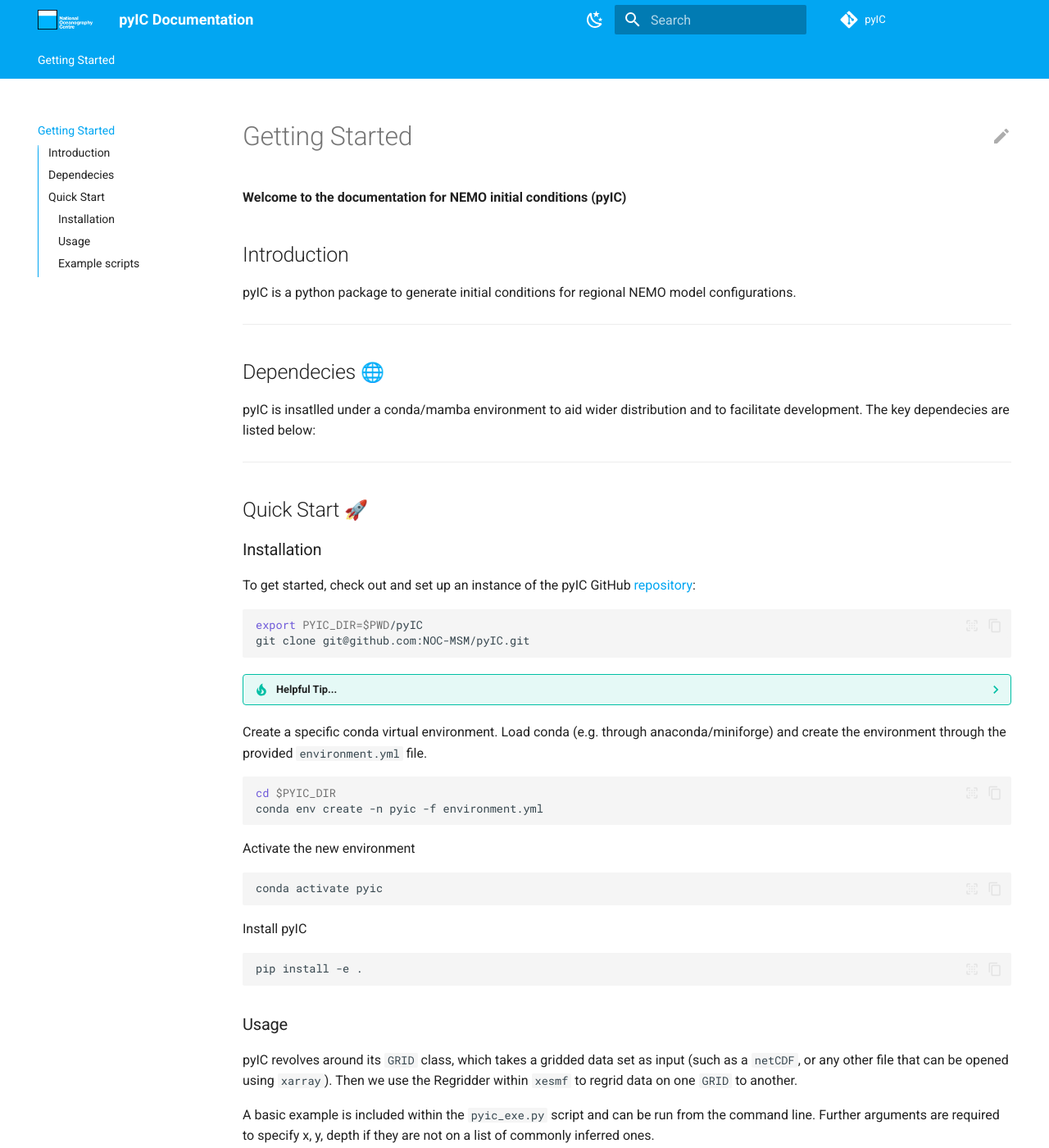
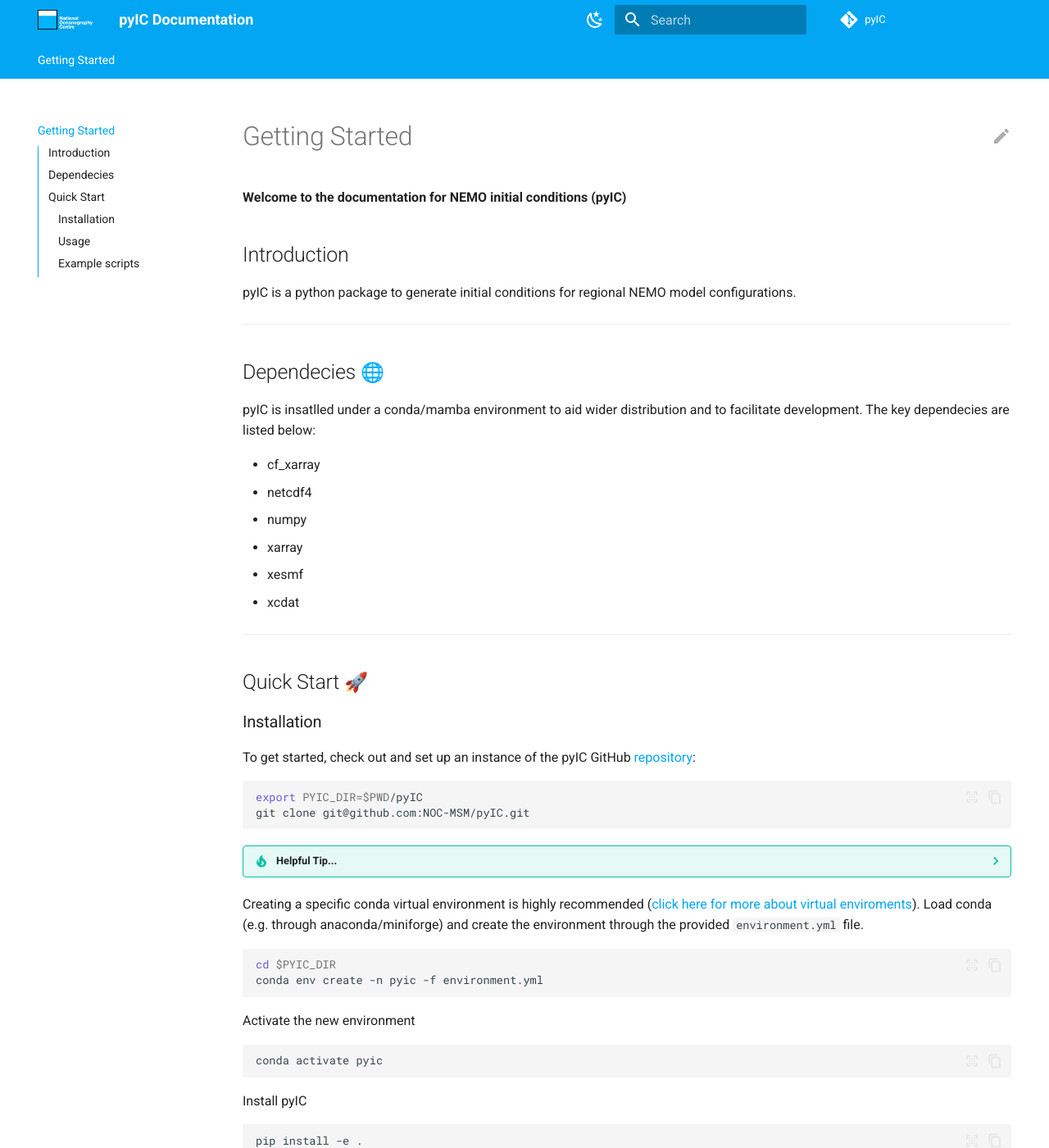
Before and after one commit to NOC-MSM/pyIC, an MkDocs documentation site: the page built from docs/index.md, in a window 1280 px wide and 1400 px high. Shown: the whole window at 82% size. Built offline with MkDocs 1.6.1 and Material for MkDocs 9.7.7, drawn with Linux system fonts in a browser that asks for light colours; emoji names are drawn with the system emoji font; comment, search, counter and statistics services are not loaded.

Commit message:
update docs

````diff
--- a/docs/index.md
+++ b/docs/index.md
@@ -12,6 +12,13 @@ pyIC is a python package to generate initial conditions for regional NEMO model
 
 pyIC is insatlled under a conda/mamba environment to aid wider distribution and to facilitate development.
 The key dependecies are listed below:
+
+- cf_xarray
+- netcdf4
+- numpy
+- xarray
+- xesmf
+- xcdat
 
 ---
 
@@ -30,7 +37,9 @@ git clone git@github.com:NOC-MSM/pyIC.git
 
     - **It is not advised to checkout the respository in your home directory.**
 
-Create a specific conda virtual environment. Load conda (e.g. through anaconda/miniforge) and create the environment through the provided `environment.yml` file.
+Creating a specific conda virtual environment is highly recommended ([click here for more about virtual
+enviroments](https://docs.conda.io/projects/conda/en/latest/user-guide/tasks/manage-environments.html)).
+Load conda (e.g. through anaconda/miniforge) and create the environment through the provided `environment.yml` file.
 
 ```sh
 cd $PYIC_DIR
````
Also changed, not shown: docs/assets/images/EN4_sst_climatology_mean.png (deleted).
